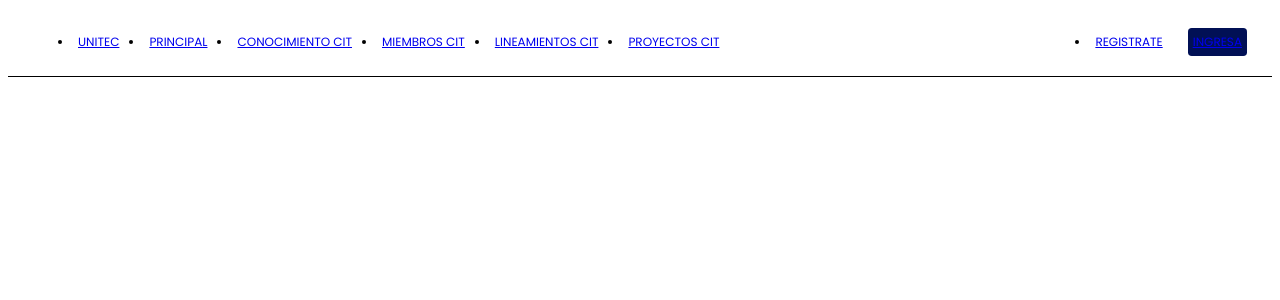
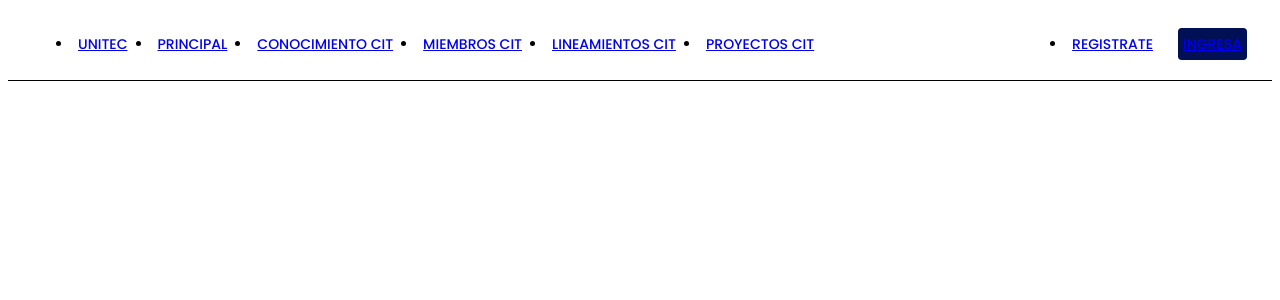
Before and after one commit to sipiUnitecCIT/SIPI_front, a React app: page / in a window 1280 px wide. Shown: the top 300 px of the page. Built offline with nearby package versions, Linux system fonts and the light colour scheme.

Commit message:
Cambios en el Header

```diff
--- a/src/components/widgets/Header.jsx
+++ b/src/components/widgets/Header.jsx
@@ -8,7 +8,7 @@ const Header = () => {
 
   const handleClose = () => {
     setIsOpen(false)
-    setIsDropDownOpen(false)
+    // setIsDropDownOpen(false)
   }
 
   useEffect(() => {
--- a/src/components/widgets/styles/_Header.scss
+++ b/src/components/widgets/styles/_Header.scss
@@ -1,5 +1,6 @@
 .Header {
   $nav-min-width: "900px";
+  $nav-gap: 20px;
 
   // display: none;
   border-bottom: 1px solid black;
@@ -11,28 +12,6 @@
   }
   &.open &__navbar{
     transform: translateX(0);
-  }
-
-  &__mask-mobile{
-    @include mask;
-    z-index: 30;
-    position: absolute;
-    opacity: 0;
-    transition: .4s;
-
-    @media screen and (min-width: $nav-min-width){
-      position: static;
-    }
-  }
-  &__mask-desktop{
-    @include mask;
-    position: static;
-    z-index: 30;
-    opacity: 0;
-
-    @media screen and (min-width: $nav-min-width){
-      position: absolute;
-    }
   }
 
   &__navbar{
@@ -63,10 +42,32 @@
 
     display: grid;
     grid-template-columns: 1fr;
-    gap: 20px;
+    gap: $nav-gap;
     @media screen and (min-width: $nav-min-width){
       @apply p-0;
       grid-template-columns: 1fr auto;
+    }
+  }
+
+  &__mask-mobile{
+    @include mask;
+    z-index: 30;
+    position: absolute;
+    opacity: 0;
+    transition: .4s;
+
+    @media screen and (min-width: $nav-min-width){
+      position: static;
+    }
+  }
+  &__mask-desktop{
+    @include mask;
+    position: static;
+    z-index: 30;
+    opacity: 0;
+
+    @media screen and (min-width: $nav-min-width){
+      position: absolute;
     }
   }
 
@@ -74,7 +75,7 @@
     display: grid;
     grid-template-columns: 1fr;
     align-items: center;
-    gap: 20px;
+    gap: $nav-gap;
 
     justify-content: start;
 
@@ -86,7 +87,7 @@
 
   &__user-login{
     display: grid;
-    gap: 20px;
+    gap: $nav-gap;
 
     @media screen and (min-width: $nav-min-width){
 
@@ -118,8 +119,12 @@
   }
 
   &__link, &__dropdown-btn{
-    @apply rounded-md p-2 text-xs text-black;
+    @apply rounded-md p-2 text-sm font-medium text-black;
     transition: .3s;
+
+    &--button{
+      @apply bg-primary-dark text-white;
+    }
 
     @media screen and (max-width: $nav-min-width){
       &:active{
@@ -128,12 +133,8 @@
     }
     @media screen and (min-width: $nav-min-width){
       &:hover{
-        @apply bg-primary-dark text-white;
+        @apply text-primary-light;
       }
-    }
-
-    &--button{
-      @apply bg-primary-dark text-white;
     }
   }
 
--- a/tailwind.config.js
+++ b/tailwind.config.js
@@ -44,36 +44,24 @@ module.exports = {
         80: "#000000",
       },
       success:{
-        10: "#E8FCF1",
-        20: "#A5E1BF",
         40: "#419E6A",
         60: "#00632B",
         80: "#00401C",
-        100: "#002611",
       },
       info:{
-        10: "#D3E1FE",
-        20: "#7EA5F8",
         40: "#4D82F3",
         60: "#2563EB",
         80: "#0037B3",
-        100: "#002987",
       },
       warning:{
-        10: "#FFF5D5",
-        20: "#FFDE81",
         40: "#EFB008",
         60: "#976400",
         80: "#724B00",
-        100: "#4D2900",
       },
       error:{
-        10: "#FFEBEB",
-        20: "#FC9595",
         40: "#D83232",
         60: "#B01212",
         80: "#8C0000",
-        100: "#660000",
       },
       fontWeight: {
         regular: '400',
```
Also changed, not shown: src/components/widgets/Slider.jsx (deleted, +0 -28 lines).
